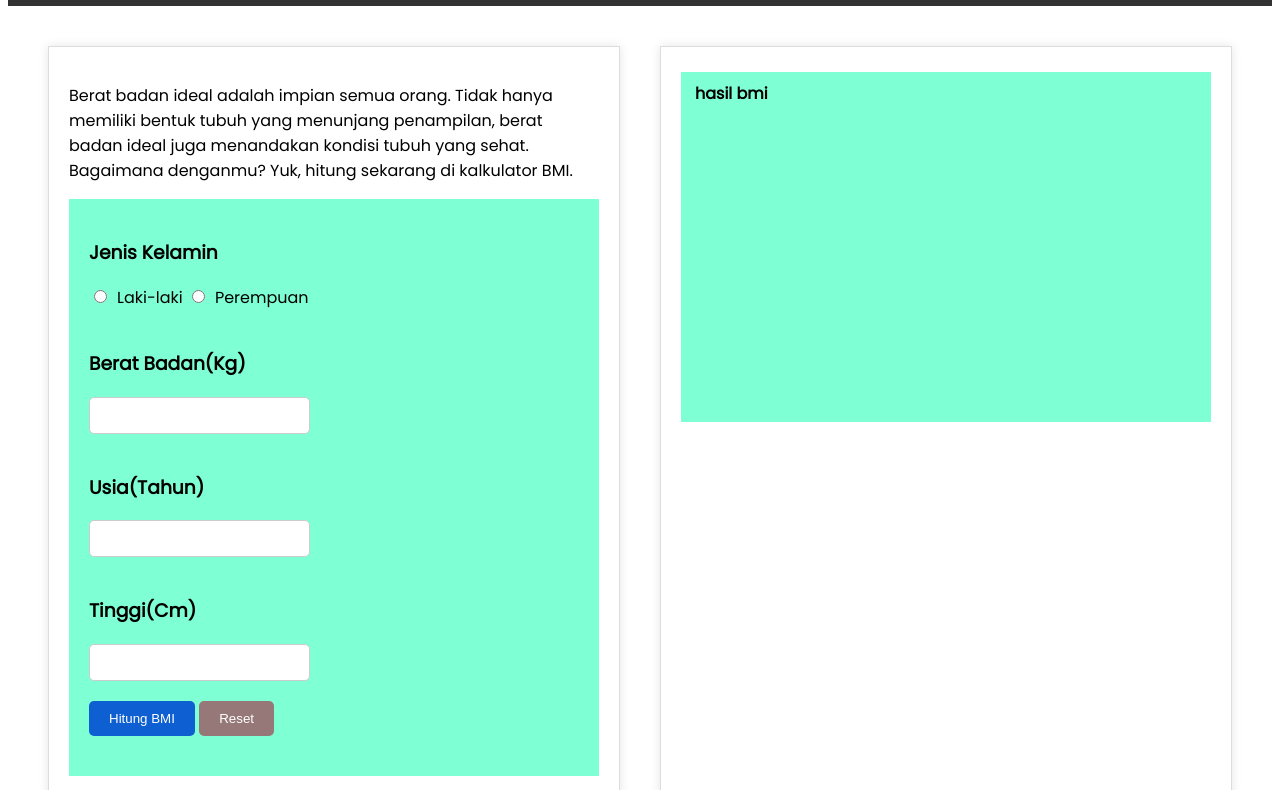
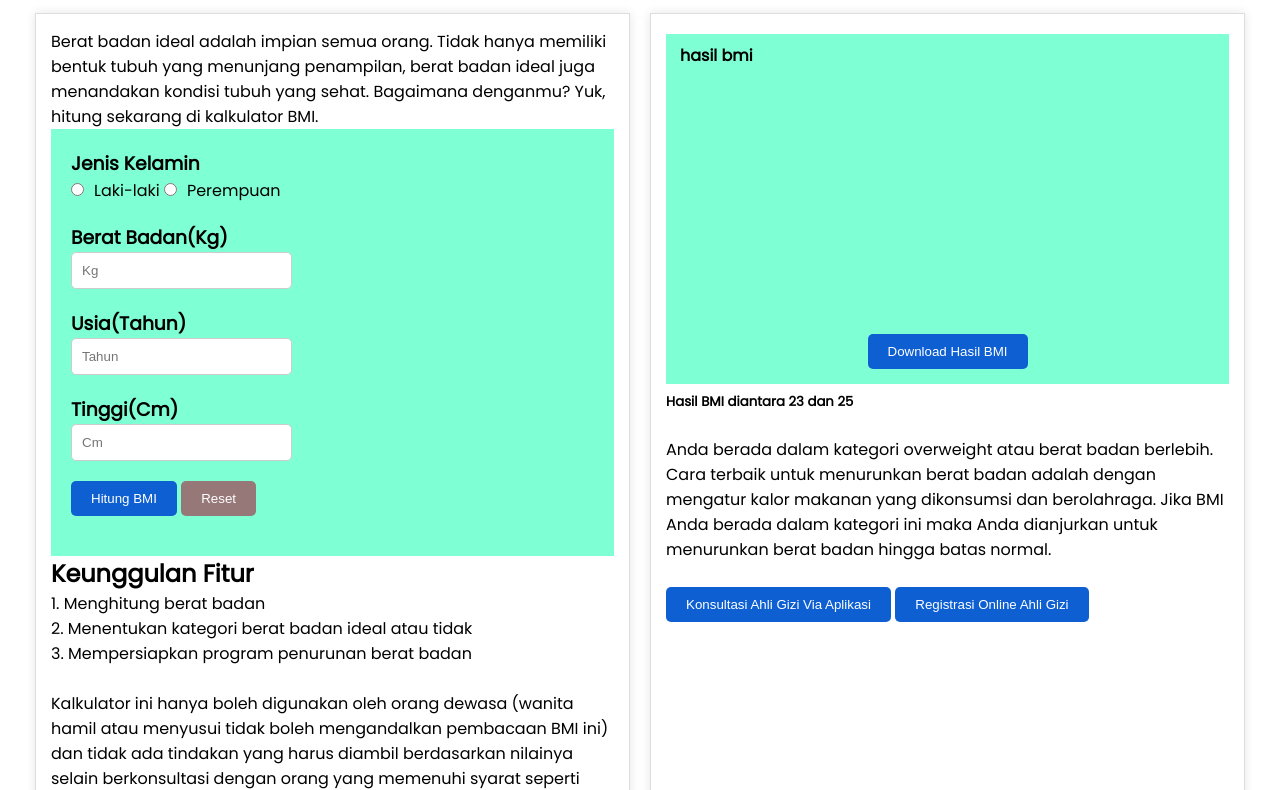
Before and after one commit to revou-fundamental-course/5-aug-24-raflyalvito, a plain HTML site: page index.html in a window 1280 px wide. Shown: the part 90-880 px from the top of the page. Drawn offline with Linux system fonts and the light colour scheme.

Commit message:
update pada file .html dan file .css

```diff
--- a/css/style.css
+++ b/css/style.css
@@ -1,19 +1,19 @@
 @import url("https://fonts.googleapis.com/css2?family=Poppins&display=swap");
 
-/* * {
+* {
   margin: 0;
   padding: 0;
-} */
+}
 
 body {
-  font-family: "poppins";
+  font-family: "Poppins";
 }
 
 header {
   display: flex;
   flex-direction: row;
   justify-content: space-around;
-  padding: 20px;
+  padding: 10px;
   background-color: #333;
   color: #fff;
 }
@@ -21,15 +21,11 @@ header h1 {
   margin: 0;
 }
 
-header h1:first-child {
-  margin-right: 20px;
-}
-
 main {
   display: flex;
   flex-wrap: wrap;
-
   padding: 20px;
+  margin: 5px;
 }
 form {
   display: flex;
@@ -53,7 +49,8 @@ form input[type="number"] {
   width: 100%;
 }
 
-form button {
+form button,
+.btn-gizi {
   padding: 10px 20px;
   border: none;
   border-radius: 5px;
@@ -62,32 +59,33 @@ form button {
   cursor: pointer;
 }
 
-form button:not(.btn-reset):hover {
-  background-color: salmon;
+button:hover,
+.btn-dwnld:hover,
+.btn-gizi:hover {
+  background-color: rgb(40, 169, 4);
+  transition: background-color 0.2s ease-in-out;
 }
 
-form button.btn-reset:hover {
+.btn-reset:hover {
   background-color: rgb(160, 14, 14);
+  transition: background-color 0.2s ease-in-out;
 }
 
 .btn-reset {
   background-color: #967878;
 }
-p {
-  justify-content: center;
-}
 
 aside {
   flex: 1;
-  margin: 20px;
-  padding: 20px;
+  margin: 10px;
+  padding: 15px;
   background-color: #fff;
   border: 1px solid #ddd;
   box-shadow: 0 0 10px rgba(0, 0, 0, 0.1);
 }
 
 .hasil-bmi {
-  /* border: 1px solid black; */
+  position: relative;
   background-color: aquamarine;
   width: 100%;
   height: 350px;
@@ -96,3 +94,20 @@ h4 {
   margin: 5px;
   padding: 9px;
 }
+h5 {
+  margin-top: 8px;
+}
+
+.btn-dwnld {
+  padding: 10px 20px;
+  bottom: 0;
+  left: 50%;
+  margin-bottom: 15px;
+  transform: translate(-50%);
+  border: none;
+  border-radius: 5px;
+  background-color: #0d5fd2;
+  color: #fff;
+  cursor: pointer;
+  position: absolute;
+}
--- a/index.html
+++ b/index.html
@@ -44,17 +44,18 @@
 
           <div>
             <h3>Berat Badan(Kg)</h3>
-            <input type="number" />
+            <input type="number" placeholder="Kg" />
           </div>
 
           <div>
             <h3>Usia(Tahun)</h3>
-            <input type="number">
+            <input type="number" placeholder="Tahun">
           </div>
 
           <div>
             <h3>Tinggi(Cm)</h3>
-            <input type="number">
+            <input type="number" placeholder="Cm">
+
           </div>
 
 
@@ -86,9 +87,25 @@
         <section>
           <div class="hasil-bmi">
             <h4>hasil bmi</h4>
+
+            <button class="btn-dwnld">Download Hasil BMI</button>
           </div>
 
         </section>
+
+        <article>
+          <h5>Hasil BMI diantara 23 dan 25</h5> <br>
+          <p>Anda berada dalam kategori overweight atau berat badan berlebih.
+            <br>
+            Cara terbaik untuk menurunkan berat badan adalah dengan mengatur kalor makanan yang
+
+            dikonsumsi dan berolahraga. Jika BMI Anda berada dalam kategori ini maka Anda dianjurkan untuk menurunkan berat badan hingga batas normal.
+          </p>
+          <br>
+          <button class="btn-gizi">Konsultasi Ahli Gizi Via Aplikasi</button>
+          <button class="btn-gizi">Registrasi Online Ahli Gizi </button>
+
+        </article>
       </aside>
     </main>
 
```
